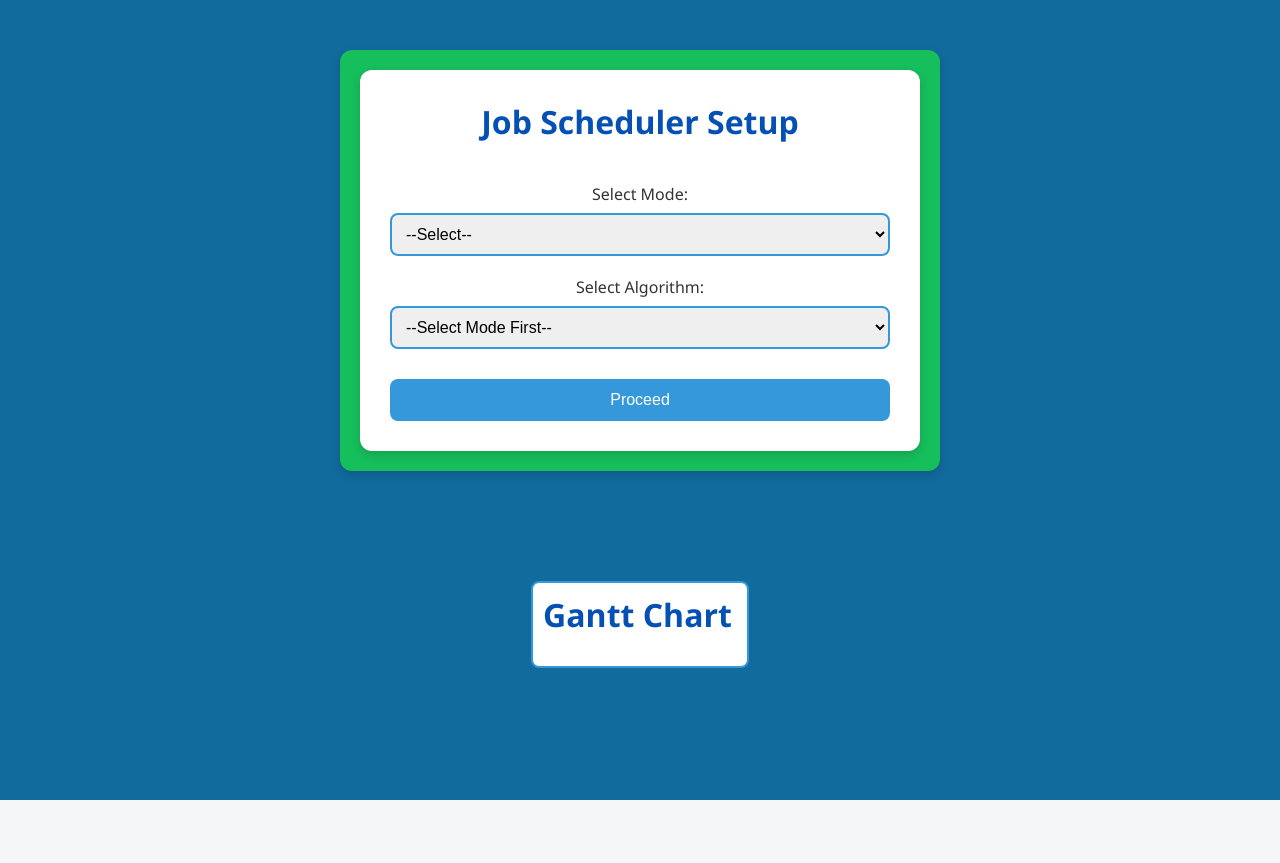
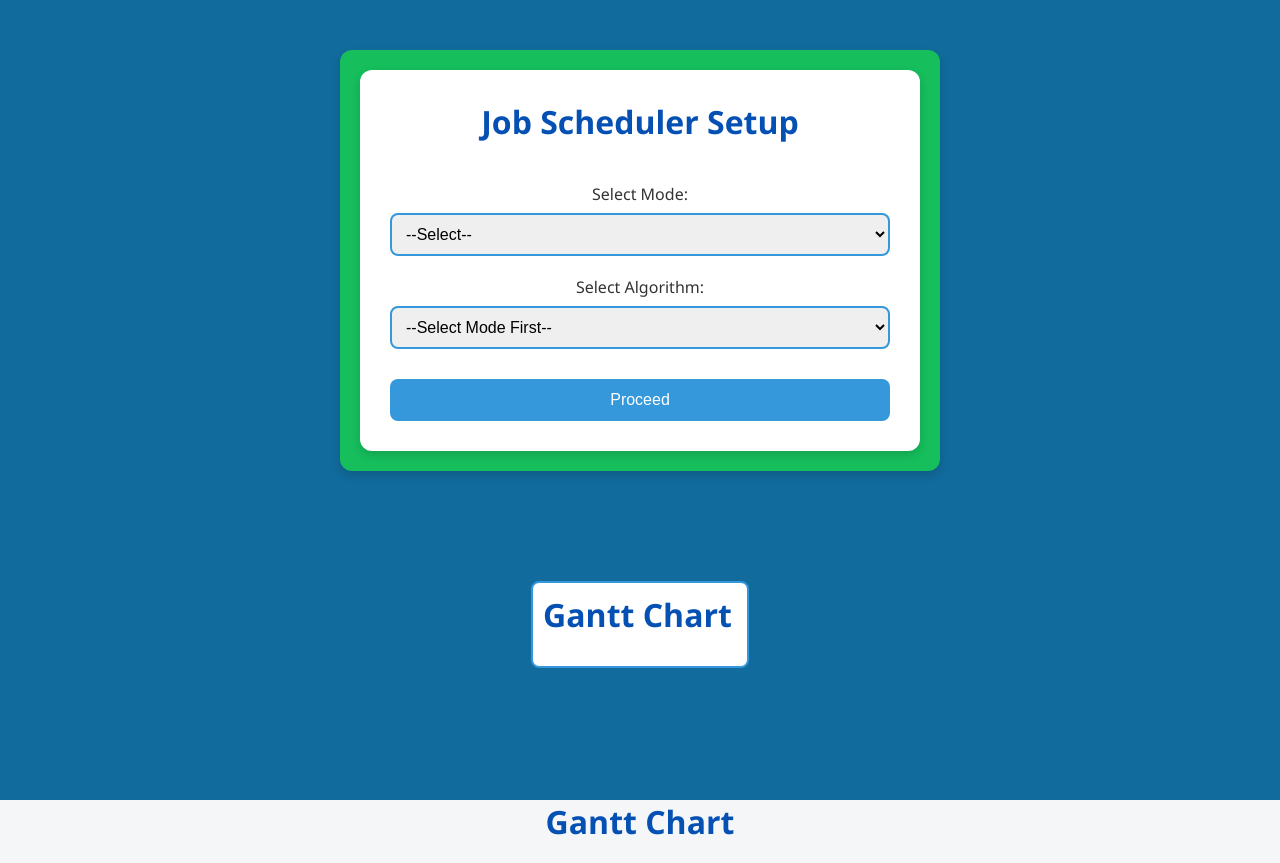
Before and after one commit to preeti9311/job-schedular, a plain HTML site: page index.html in a window 1280 px wide. Before the commit the page ends 800 px from the top, so only its background shows below. Drawn offline with Linux system fonts and the light colour scheme.

Commit message:
successful

```diff
--- a/index.html
+++ b/index.html
@@ -79,6 +79,9 @@
 
 </div>
 
+<div>
+  <h2>Gantt Chart</h2>
+</div>
 
 <script src="script.js"></script>
 </body>
```
